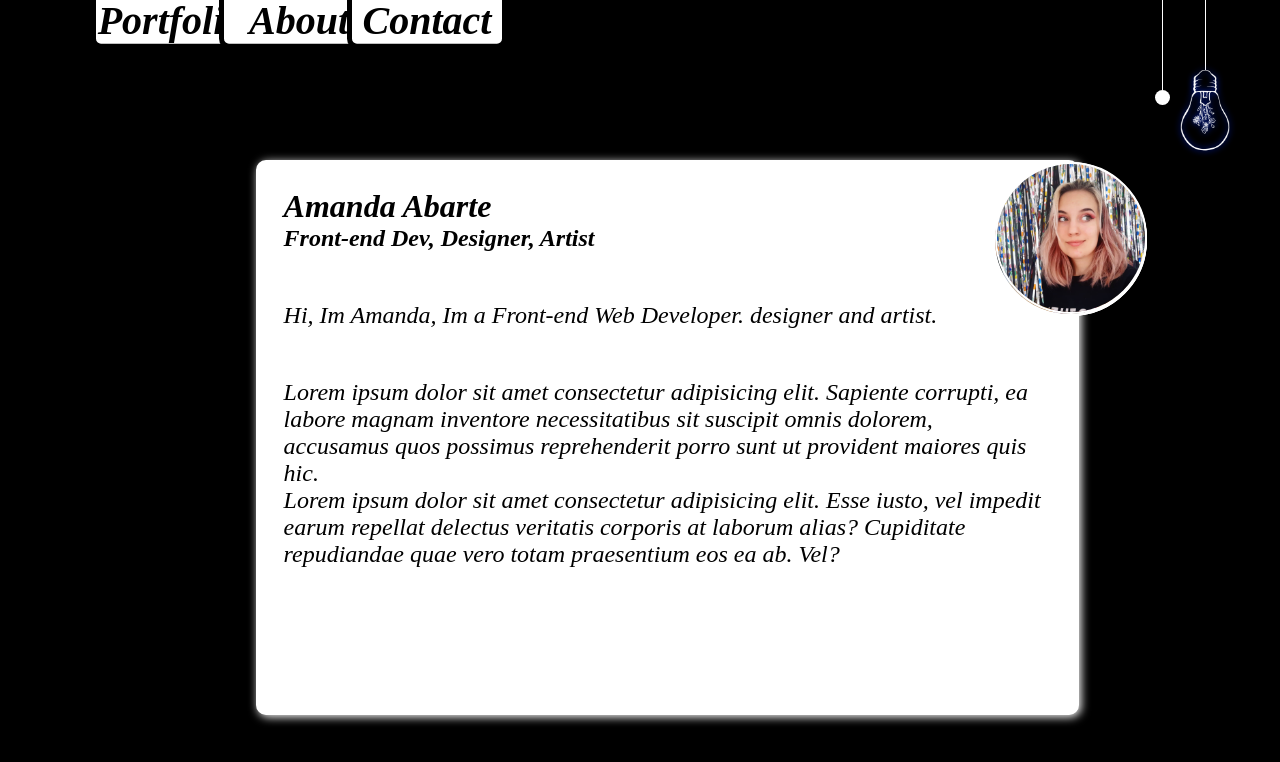
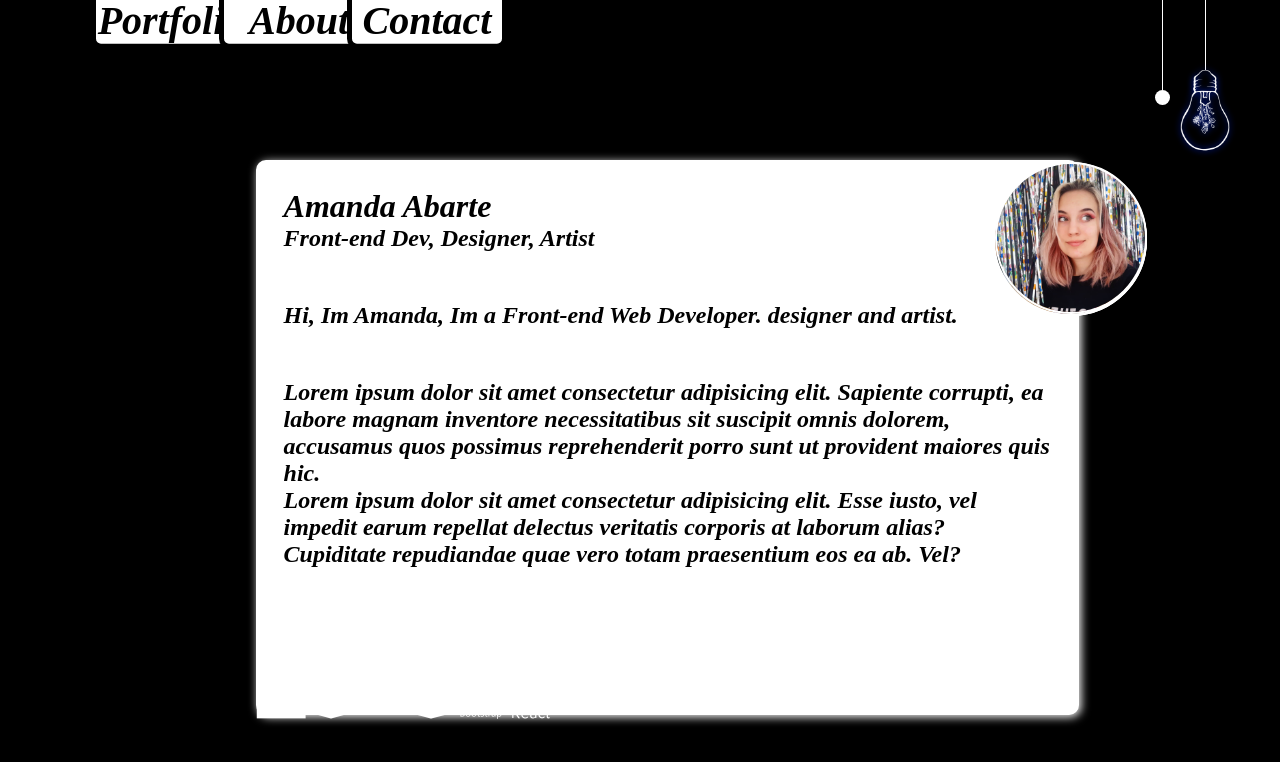
Before and after one commit to AmandaAbarte/amandadotcom, a React (Create React App) app: page / in a window 1280 px wide. Both pictures are taken after a click on the element "About". Shown: the top 762 px of the page. Built offline with nearby package versions, Linux system fonts and the light colour scheme; a web font is replaced by a local one.

Commit message:
added icpns for programmin langs

```diff
--- a/public/index.html
+++ b/public/index.html
@@ -9,6 +9,7 @@
       name="description"
       content="Web site created using create-react-app"
     />
+    <link rel="stylesheet" href="https://cdn.jsdelivr.net/gh/devicons/devicon@v2.15.1/devicon.min.css">
     <link rel="apple-touch-icon" href="%PUBLIC_URL%/logo.png" />
     <!--
       manifest.json provides metadata used when your web app is installed on a
--- a/src/App.css
+++ b/src/App.css
@@ -414,7 +414,18 @@ h1 {
 
 .content-container .about-container .border p {
   margin-top: 50px;
+  font-weight: bold;
   font-size: x-large;
+}
+
+.content-container .icons {
+  position: absolute;
+  left: 20%;
+  bottom: 10%;
+}
+
+.content-container .icons i {
+  font-size: 50px;
 }
 
 @keyframes rotateContainer {
--- a/src/Components/About.jsx
+++ b/src/Components/About.jsx
@@ -6,8 +6,19 @@ import prof4 from "../assets/profile(4).png";
 
 export default function About(props) {
   return (
-    <div className="about-container" style={{backgroundColor: props.lights? "white" : "black"}}>
-      <div className="border" style={{border: props.lights ? "2px solid black" : "2px solid white", color: props.lights? "white" : "black", backgroundColor: props.lights? "black" : "white", boxShadow: props.lights? "2px 2px 10px black" : "2px 2px 10px white"}}>
+    <div
+      className="about-container"
+      style={{ backgroundColor: props.lights ? "white" : "black" }}
+    >
+      <div
+        className="border"
+        style={{
+          border: props.lights ? "2px solid black" : "2px solid white",
+          color: props.lights ? "white" : "black",
+          backgroundColor: props.lights ? "black" : "white",
+          boxShadow: props.lights ? "2px 2px 10px black" : "2px 2px 10px white",
+        }}
+      >
         <h1>Amanda Abarte</h1>
         <h2>Front-end Dev, Designer, Artist</h2>
         <div className="profile">
@@ -18,9 +29,24 @@ export default function About(props) {
         </div>
         <p>Hi, Im Amanda, Im a Front-end Web Developer. designer and artist.</p>
         <p>
-         Lorem ipsum dolor sit amet consectetur adipisicing elit. Sapiente corrupti, ea labore magnam inventore necessitatibus sit suscipit omnis dolorem, <br/>accusamus quos possimus reprehenderit porro sunt ut provident maiores quis hic. <br/>
-         Lorem ipsum dolor sit amet consectetur adipisicing elit. Esse iusto, vel impedit earum repellat delectus veritatis corporis at laborum alias? Cupiditate repudiandae quae vero totam praesentium eos ea ab. Vel?
+          Lorem ipsum dolor sit amet consectetur adipisicing elit. Sapiente
+          corrupti, ea labore magnam inventore necessitatibus sit suscipit omnis
+          dolorem, <br />
+          accusamus quos possimus reprehenderit porro sunt ut provident maiores
+          quis hic. <br />
+          Lorem ipsum dolor sit amet consectetur adipisicing elit. Esse iusto,
+          vel impedit earum repellat delectus veritatis corporis at laborum
+          alias? Cupiditate repudiandae quae vero totam praesentium eos ea ab.
+          Vel?
         </p>
+      </div>
+      <div className="icons">
+        <i className="devicon-javascript-plain"></i>
+        <i className="devicon-css3-plain-wordmark"></i>
+        <i className="devicon-sass-plain"></i>
+        <i className="devicon-html5-plain-wordmark"></i>
+        <i className="devicon-bootstrap-plain-wordmark"></i>
+        <i className="devicon-react-original-wordmark"></i>
       </div>
     </div>
   );
--- a/src/Styling/_About.scss
+++ b/src/Styling/_About.scss
@@ -90,8 +90,17 @@
       }
       p {
         margin-top: 50px;
+        font-weight: bold;
         font-size: x-large;
       }
+    }
+  }
+  .icons {
+    position: absolute;
+    left: 20%;
+    bottom: 10%;
+    i{
+      font-size: 50px;
     }
   }
 }
```
Also changed, not shown: 1 other file (tests, documents, lock files or other folders).
